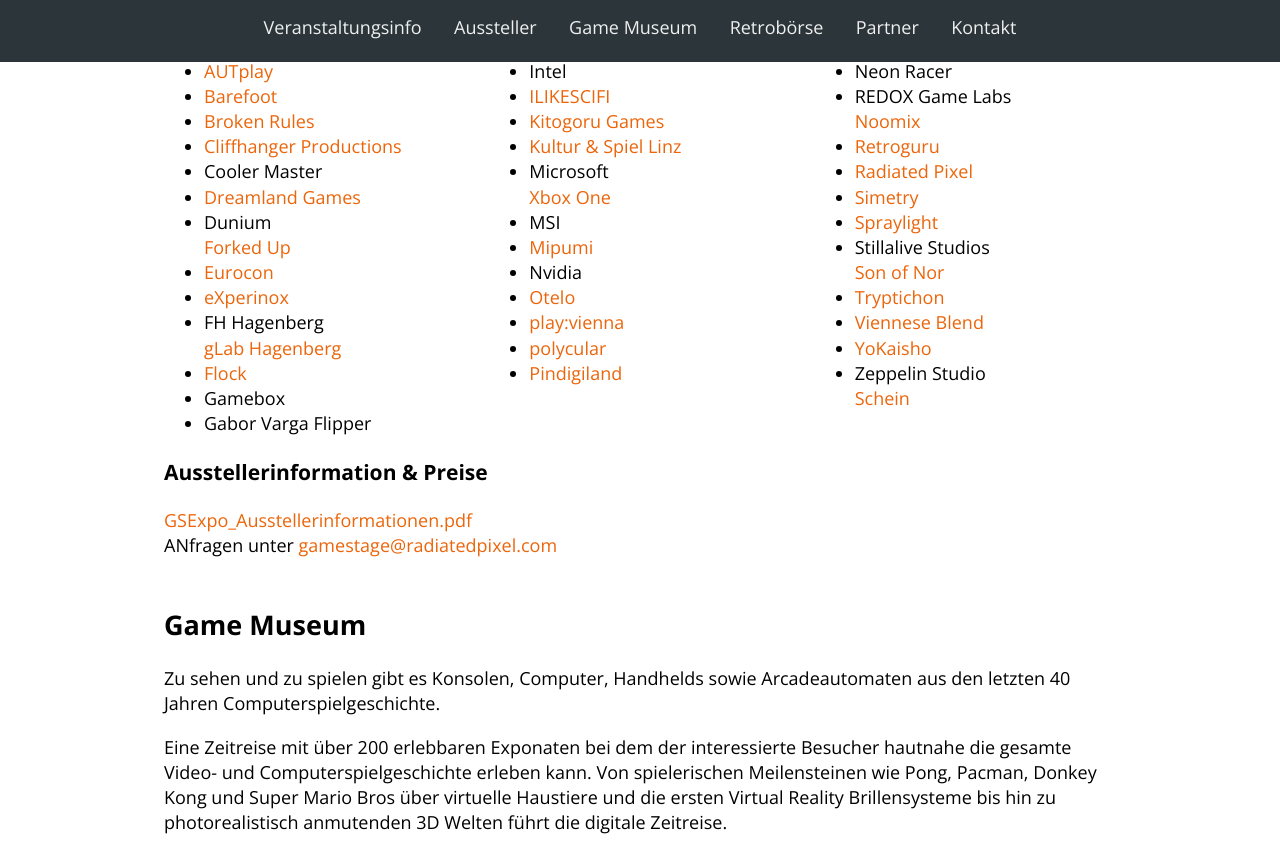
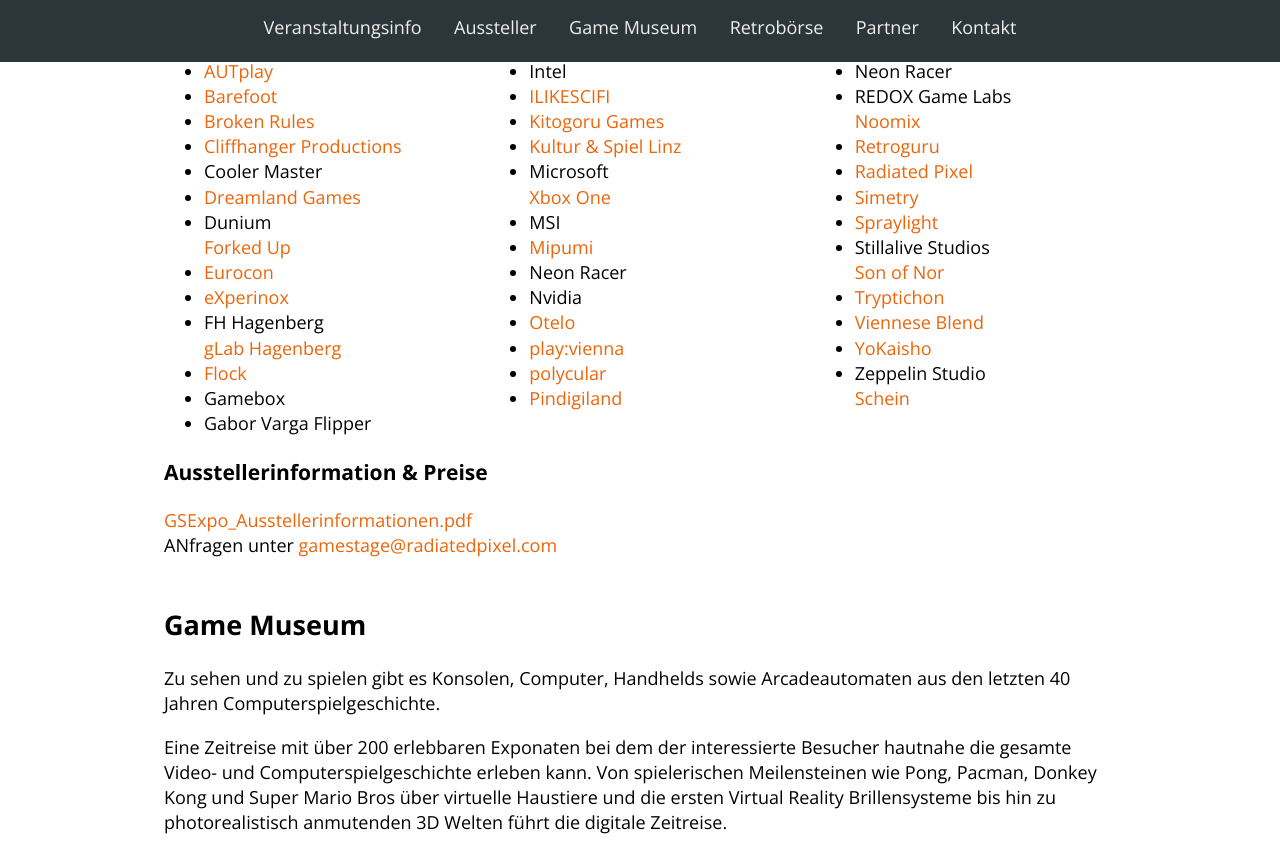
Before and after one commit to Lorti/gsexpo, a Jekyll site: the page built from index.html, in a window 1280 px wide and 900 px high, scrolled down 1608 px, cut to the strip 0-849 px from the top of the window. Built offline with Jekyll 4.4.1, drawn with Linux system fonts in a browser that asks for light colours; nearby versions of some CDN libraries; Markdown is read by kramdown in place of the engine named in the settings.

Commit message:
Update exhibitors.markdown

```diff
--- a/_includes/exhibitors.markdown
+++ b/_includes/exhibitors.markdown
@@ -31,6 +31,7 @@
        <li>Microsoft<br/><a href="http://xbox.com">Xbox One</a></li>
        <li>MSI</li>
        <li><a href="http://www.mipumi.com/">Mipumi</a></li>
+       <li>Neon Racer</li>
        <li>Nvidia</li>
        <li><a href="http://www.otelo.or.at/">Otelo</a></li>
        <li><a href="http://playvienna.com/">play:vienna</a></li>
```
